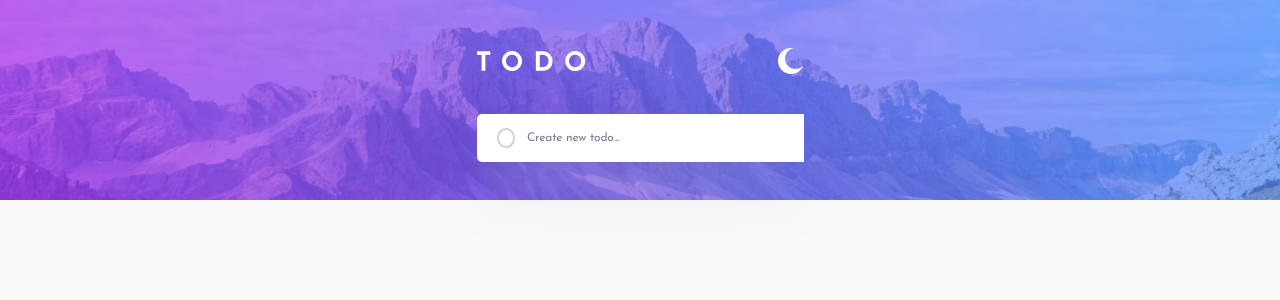
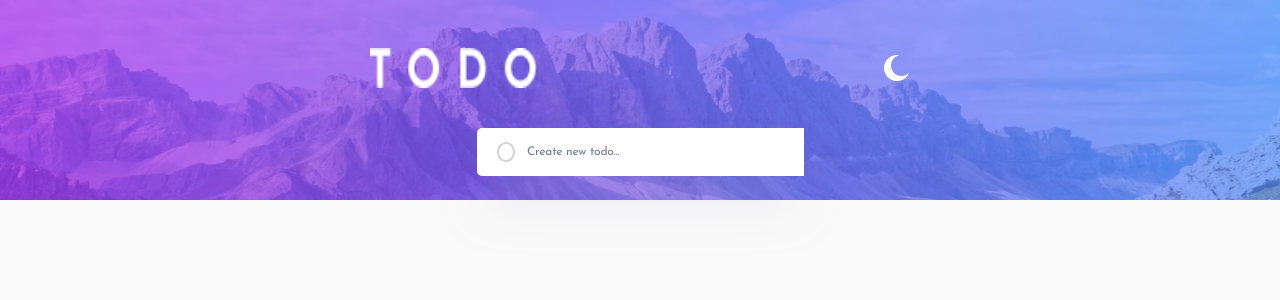
Before and after one commit to gigakhrz/Todo-app, a React (Vite) app: page / in a window 1280 px wide. Shown: the top 300 px of the page. Built offline with nearby package versions, Linux system fonts and the light colour scheme.

Commit message:
add header desktop styles

```diff
--- a/src/Components/Header.tsx
+++ b/src/Components/Header.tsx
@@ -15,7 +15,7 @@ const Header = (): JSX.Element => {
 
   return (
     <HeaderContainer>
-      <img src={logo} alt="logo img" />
+      <img className="logo" src={logo} alt="logo img" />
       <img onClick={handleSetMode} src={mode ? sun : mun} alt="" />
     </HeaderContainer>
   );
@@ -24,8 +24,15 @@ const Header = (): JSX.Element => {
 export default Header;
 
 const HeaderContainer = styled.header`
-  width: 327px;
+  width: 540px;
   display: flex;
   justify-content: space-between;
   align-items: center;
+
+  .logo {
+    @media screen and (min-width: 1024px) {
+      width: 167px;
+      height: 40px;
+    }
+  }
 `;
```
